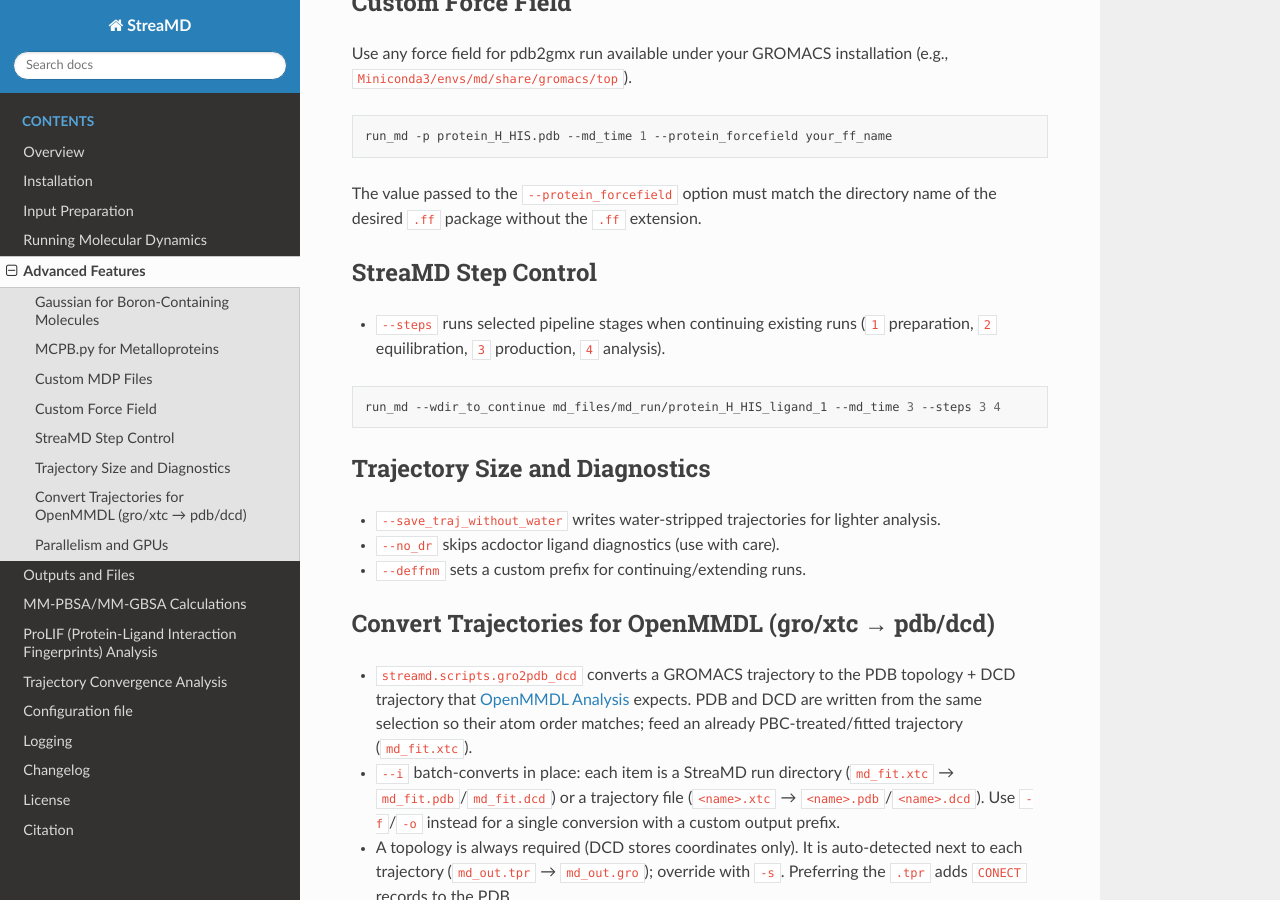
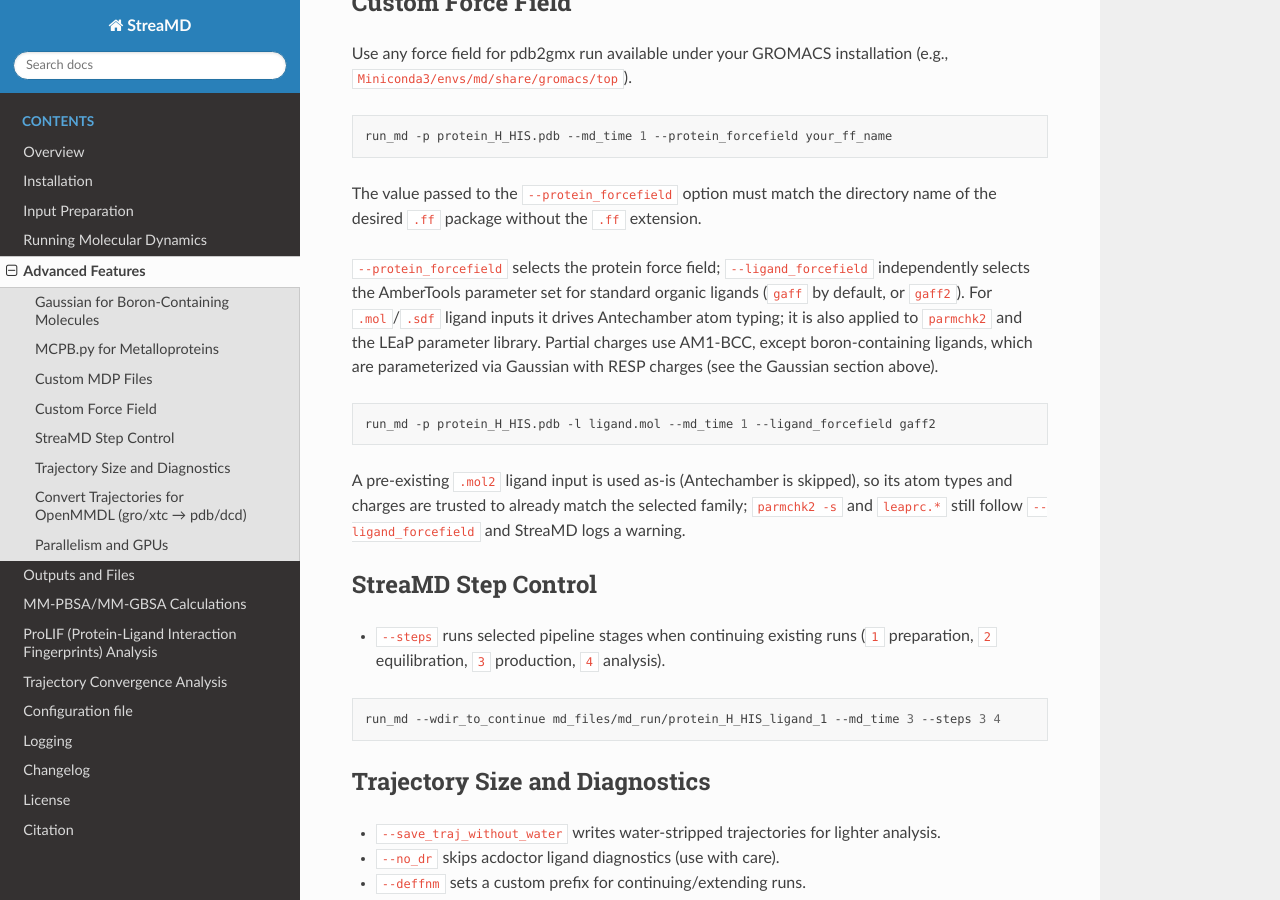
Before and after one commit to ci-lab-cz/streamd, a Sphinx documentation site: the page built from docs/advanced_features.md, in a window 1280 px wide and 900 px high, scrolled down 1038 px. Built offline with Sphinx 7.4.7 and the Read the Docs theme 3.1.0, drawn with Linux system fonts in a browser that asks for light colours.

Commit message:
ligand AmberTools parameter set docs

````diff
--- a/docs/advanced_features.md
+++ b/docs/advanced_features.md
@@ -34,6 +34,12 @@
 ```
 The value passed to the `--protein_forcefield` option must match the directory name of the desired `.ff` package without the `.ff` extension.
 
+`--protein_forcefield` selects the protein force field; `--ligand_forcefield` independently selects the AmberTools parameter set for standard organic ligands (`gaff` by default, or `gaff2`). For `.mol`/`.sdf` ligand inputs it drives Antechamber atom typing; it is also applied to `parmchk2` and the LEaP parameter library. Partial charges use AM1-BCC, except boron-containing ligands, which are parameterized via Gaussian with RESP charges (see the Gaussian section above).
+```bash
+run_md -p protein_H_HIS.pdb -l ligand.mol --md_time 1 --ligand_forcefield gaff2
+```
+A pre-existing `.mol2` ligand input is used as-is (Antechamber is skipped), so its atom types and charges are trusted to already match the selected family; `parmchk2 -s` and `leaprc.*` still follow `--ligand_forcefield` and StreaMD logs a warning.
+
 ## StreaMD Step Control
 - `--steps` runs selected pipeline stages when continuing existing runs (`1` preparation, `2` equilibration, `3` production, `4` analysis).
 ```bash
````
Also changed, not shown: changelog.md (+1 -0 lines), docs/configuration.md (+1 -0 lines), docs/running_md.md (+34 -2 lines).
